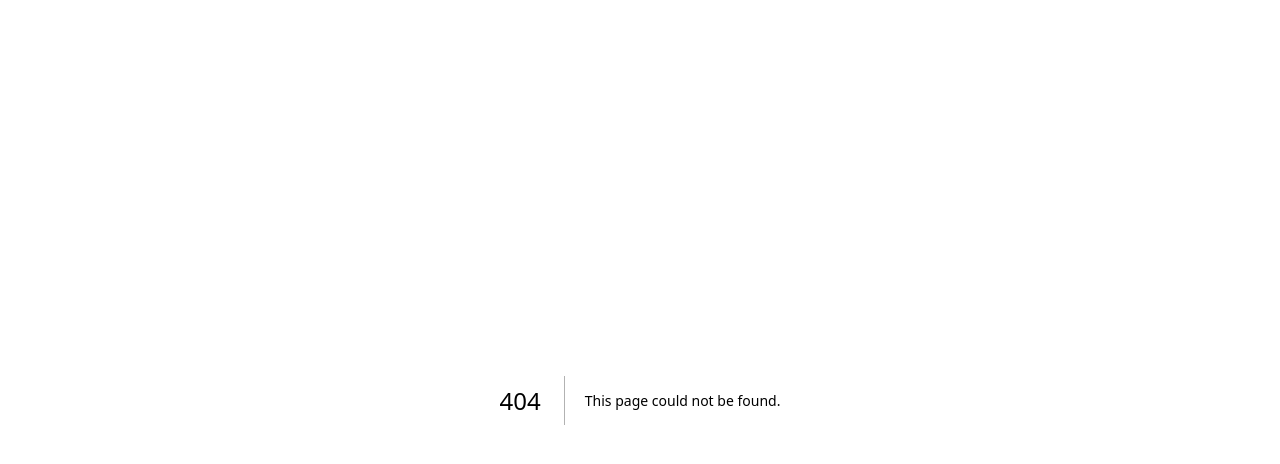
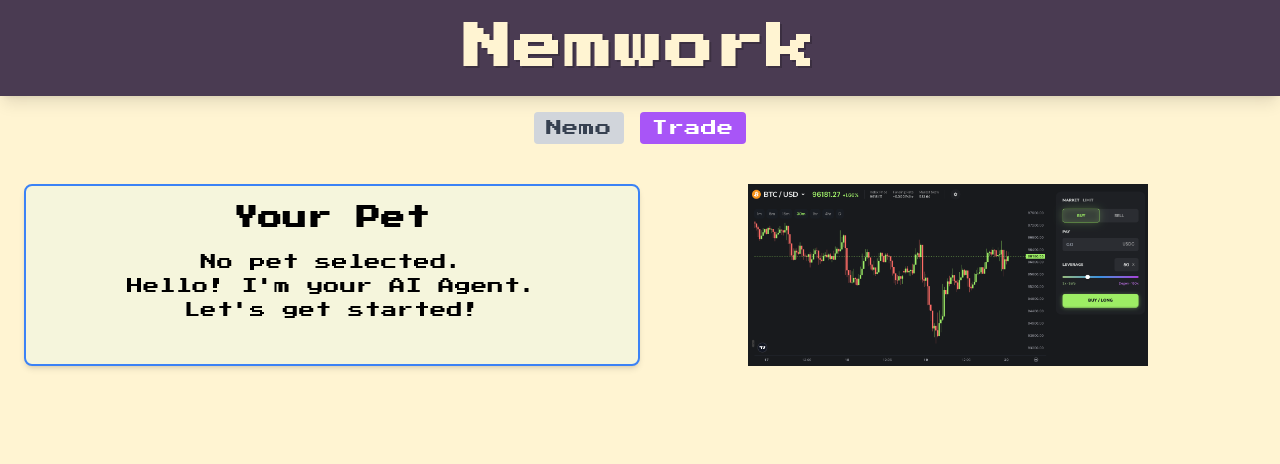
Before and after one commit to bigsongeth/Nemwork, a Next.js app: page /ai-agent in a window 1280 px wide. Before the commit this address had no page. Shown: the top 464 px of the page. Built offline with nearby package versions, Linux system fonts and the light colour scheme.

Commit message:
frontend refine

```diff
--- /dev/null
+++ b/src/pages/ai-agent.tsx
@@ -0,0 +1,109 @@
+import React from 'react';
+import { useRouter } from 'next/router';
+import Image from 'next/image';
+
+interface Pet {
+  id: 'conservative' | 'aggressive' | 'balanced';
+  name: string;
+  eggImage: string;
+  petImage: string;
+  color: string;
+  description: string;
+}
+
+const pets: Pet[] = [
+  {
+    id: 'conservative',
+    name: 'Conservative',
+    eggImage: '/images/egg.jpg',
+    petImage: '/images/cat.jpg',
+    color: "#7CB9E8",
+    description: 'A steady little kitten, focused on stable returns.'
+  },
+  {
+    id: 'aggressive',
+    name: 'Aggressive',
+    eggImage: '/images/egg.jpg',
+    petImage: '/images/fox.jpg',
+    color: "#4A3B52",
+    description: 'A bold little fox, chasing high-risk, high-reward opportunities.'
+  },
+  {
+    id: 'balanced',
+    name: 'Balanced',
+    eggImage: '/images/egg.jpg',
+    petImage: '/images/dog.jpg',
+    color: "#7CB9E8",
+    description: 'A balanced little dog, carefully weighing risk and reward.'
+  }
+];
+
+const AIAgentPage = () => {
+  const router = useRouter();
+  const { petId } = router.query;
+  const selectedPet =
+    petId && typeof petId === 'string'
+      ? pets.find(pet => pet.id === petId)
+      : null;
+
+  return (
+    <div className="min-h-screen bg-egg-yellow relative">
+      <header className="w-full py-6 bg-deep-purple shadow-lg">
+        <h1 className="text-5xl font-bold text-egg-yellow text-center title-font">
+          Nemwork
+        </h1>
+      </header>
+
+      {/* 导航按钮 */}
+      <div className="flex justify-center my-4 space-x-4">
+        <button
+          onClick={() => router.push(`/nemo?petId=${petId || ''}`)}
+          className="bg-gray-300 text-gray-700 py-1 px-3 rounded pixel-font"
+        >
+          Nemo
+        </button>
+        <button
+          onClick={() => router.push(`/trade?petId=${petId || ''}`)}
+          className="bg-purple-500 text-white py-1 px-3 rounded hover:bg-purple-600 pixel-font"
+        >
+          Trade
+        </button>
+      </div>
+
+      <div className="container mx-auto p-6 flex flex-col md:flex-row">
+        {/* 左侧：宠物展示及对话框 */}
+        <div className="md:w-1/2 flex flex-col items-center border-2 border-blue-500 rounded-lg p-4 bg-[#F5F5DC] shadow-md">
+          <h2 className="text-2xl font-bold pixel-font mb-4">Your Pet</h2>
+          {selectedPet ? (
+            <Image
+              src={selectedPet.petImage}
+              alt={selectedPet.name}
+              width={200}
+              height={200}
+              className="object-contain pixel-font mb-4"
+            />
+          ) : (
+            <p className="pixel-font">No pet selected.</p>
+          )}
+          <div className="flex flex-col items-center">
+            <p className="pixel-font">Hello! I'm your AI Agent.</p>
+            <p className="pixel-font">Let's get started!</p>
+          </div>
+        </div>
+
+        {/* 右侧：merkle-trade.jpg 图片 */}
+        <div className="md:w-1/2 flex justify-center items-center">
+          <Image
+            src="/images/merkle-trade.jpg" // 确保路径正确
+            alt="Merkle Trade"
+            width={400} // 根据需要调整宽度
+            height={300} // 根据需要调整高度
+            className="object-contain"
+          />
+        </div>
+      </div>
+    </div>
+  );
+};
+
+export default AIAgentPage;
--- a/src/pages/nemo.tsx
+++ b/src/pages/nemo.tsx
@@ -65,7 +65,7 @@ const NemoPage = () => {
         </h1>
       </header>
 
-      {/* 导航按钮移动到 header 下方居中显示 */}
+      {/* 导航按钮 */}
       <div className="flex justify-center my-4 space-x-4">
         <button
           onClick={() => {}}
@@ -81,9 +81,18 @@ const NemoPage = () => {
         </button>
       </div>
 
-      {/* 主体区域 */}
-      <div className="container mx-auto p-6 flex flex-col items-center">
-        {/* 左侧：显示用户选中的宠物 */}
+      {/* 页面分为左右两部分 */}
+      <div className="container mx-auto p-6 flex flex-col md:flex-row">
+        {/* 左侧：NFT Market */}
+        <div className="md:w-1/2 flex flex-col items-center border-2 border-blue-500 rounded-lg p-4 bg-[#F5F5DC] shadow-md transition-transform duration-300 hover:scale-105">
+          <h2 className="text-2xl font-bold pixel-font mb-4">NFT Market</h2>
+          <Image
+            src="/images/NFT-Mozaic-logo.jpg" // 确保路径正确
+            alt="NFT Mozaic Logo"
+            width={200} // 根据需要调整宽度
+            height={100} // 根据需要调整高度
+            className="object-contain mb-4"
+          />
           <div className="flex justify-center items-center mb-6">
             {selectedPet ? (
               <Image
@@ -97,15 +106,7 @@ const NemoPage = () => {
               <p className="pixel-font">No pet selected.</p>
             )}
           </div>
-
-        {/* 右侧：标语和交易按钮 */}
-        <div className="flex flex-col justify-center items-center p-4">
-          <div className="my-8 w-full text-center">
-            <p className="text-3xl italic font-bold pixel-font">
-              Every Nemo is connected through this Nemwork
-            </p>
-          </div>
-          <div className="flex space-x-4">
+          <div className="flex space-x-4 mb-4">
             <button className="bg-blue-500 hover:bg-blue-700 text-white py-2 px-4 rounded shadow-md pixel-font">
               BUY
             </button>
@@ -114,12 +115,26 @@ const NemoPage = () => {
             </button>
           </div>
         </div>
+
+        {/* 右侧：Liquid Pool */}
+        <div className="md:w-1/2 flex flex-col items-center border-2 border-green-500 rounded-lg p-4 bg-[#F5F5DC] shadow-md transition-transform duration-300 hover:scale-105">
+          <h2 className="text-2xl font-bold pixel-font mb-4">Liquid Pool</h2>
+          <Image
+            src="/images/liquid-pool.jpg" // 确保路径正确
+            alt="Liquid Pool"
+            width={400} // 根据需要调整宽度
+            height={300} // 根据需要调整高度
+            className="object-contain"
+          />
+        </div>
       </div>
 
-      {/* 底部半圆形区域 */}
+      {/* 下方浅灰色框里的 slogan */}
       <div className="fixed bottom-0 w-full flex justify-center">
-        <div className="relative w-full h-[200px] rounded-t-[100%] bg-[rgba(211,211,211,0.5)] overflow-hidden">
-          {/* 删除动物 emoji */}
+        <div className="relative w-full h-[150px] rounded-t-[100%] bg-[rgba(211,211,211,0.5)] overflow-hidden">
+          <p className="text-center pixel-font text-lg italic mt-4">
+            Every Nemo is connected through this Nemwork
+          </p>
         </div>
       </div>
     </div>
--- a/src/pages/trade.tsx
+++ b/src/pages/trade.tsx
@@ -66,6 +66,11 @@ const TradePage = () => {
     }
   };
 
+  const createAIAgent = () => {
+    alert('Creating AI Agent...');
+    router.push('/ai-agent?petId=' + petId); // 跳转到新页面
+  };
+
   return (
     <div className="min-h-screen bg-egg-yellow relative">
       <Head>
@@ -114,26 +119,10 @@ const TradePage = () => {
               </p>
             )}
           </div>
-        </div>
-
-        {/* 右侧：放置 liquid-pool.jpg 图片 */}
-        <div className="md:w-1/2 flex justify-center items-center mb-6 md:mb-0">
-          <Image
-            src="/images/liquid-pool.jpg" // 确保图片路径正确
-            alt="Liquid Pool"
-            width={400} // 根据需要调整宽度
-            height={300} // 根据需要调整高度
-            className="object-contain"
-          />
-        </div>
-      </div>
-
-      {/* 新增：创建 AI Agent 部分 */}
-      <div className="flex flex-col items-center mt-6">
           {okxAccount && (
             <>
               <button
-              onClick={() => alert('Creating AI Agent...')}
+                onClick={createAIAgent}
                 className="px-4 py-2 bg-indigo-600 hover:bg-indigo-800 text-white rounded shadow-md pixel-font mb-2"
               >
                 Create AI Agent
@@ -152,6 +141,18 @@ const TradePage = () => {
             </>
           )}
         </div>
+
+        {/* 右侧：放置 merkle-trade.jpg 图片 */}
+        <div className="md:w-1/2 flex justify-center items-center mb-6 md:mb-0">
+          <Image
+            src="/images/merkle-trade.jpg" // 替换为新的图片路径
+            alt="Merkle Trade"
+            width={400} // 根据需要调整宽度
+            height={300} // 根据需要调整高度
+            className="object-contain"
+          />
+        </div>
+      </div>
     </div>
   );
 };
```
Also changed, not shown: public/images/NFT-Mozaic-logo.jpg (added), public/images/merkle-trade.jpg (added). Lines whose indentation alone changed are shown as unchanged.
